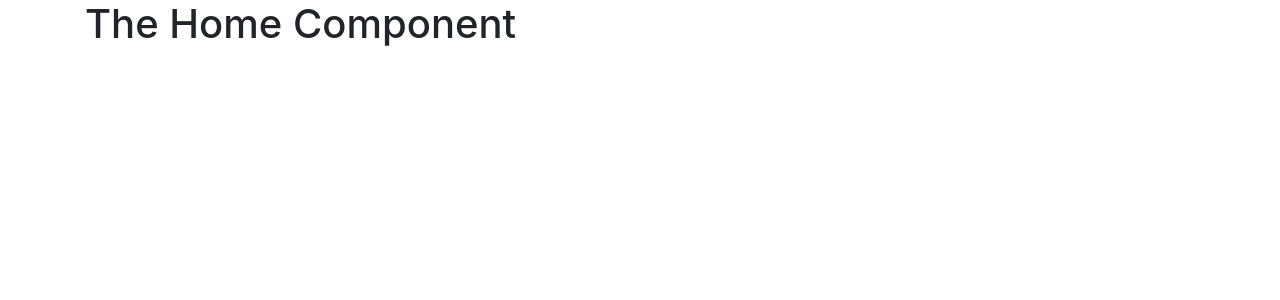
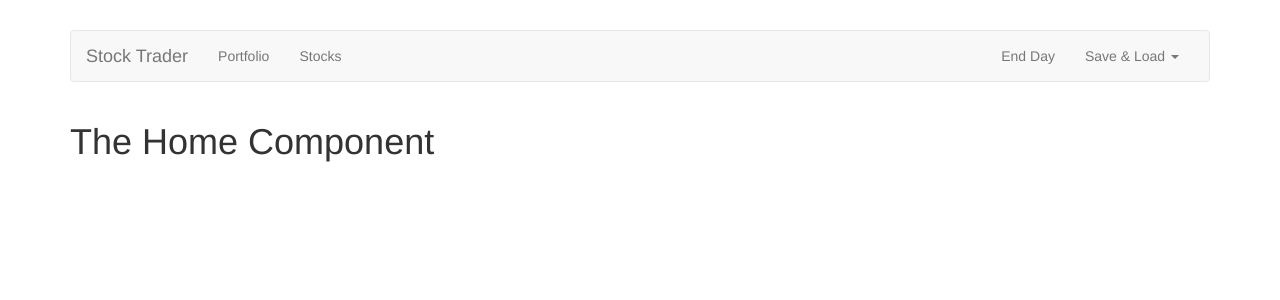
Before and after one commit to igorroncevic/vue-simple-stock-trading, a Vue app: page / in a window 1280 px wide. Shown: the top 300 px of the page. Built offline with nearby package versions, Linux system fonts and the light colour scheme.

Commit message:
Basic header implemented

```diff
--- a/package.json
+++ b/package.json
@@ -8,7 +8,7 @@
     "lint": "vue-cli-service lint"
   },
   "dependencies": {
-    "bootstrap": "^4.4.1",
+    "bootstrap": "^3.3.7",
     "core-js": "^3.6.4",
     "jquery": "^3.4.1",
     "popper": "^1.0.1",
--- a/src/App.vue
+++ b/src/App.vue
@@ -1,17 +1,27 @@
 <template>
   <div class="container">
-     <router-view></router-view>
+    <app-header></app-header>
+    <div class="row">
+      <div class="col-xs-12">
+        <router-view></router-view>
+      </div>
+    </div>
   </div>
 </template>
 
 <script>
+import Header from "./components/Header.vue";
 export default {
-
-}
+  components: {
+    appHeader: Header
+  }
+};
 </script>
 
 <style>
-@import'~bootstrap/dist/css/bootstrap.css';
+@import "~bootstrap/dist/css/bootstrap.css";
 
-
+body{
+   padding: 30px;
+}
 </style>
--- a/src/components/Header.vue
+++ b/src/components/Header.vue
@@ -1,15 +1,51 @@
 <template>
-  <div>
-     <h1>The Header Component</h1>
-  </div>
+  <nav class="navbar navbar-default">
+    <div class="container-fluid">
+      <div class="navbar-header">
+        <router-link to="/" class="navbar-brand">Stock Trader</router-link>
+      </div>
+
+      <div class="collapse navbar-collapse">
+        <ul class="nav navbar-nav">
+          <router-link to="/portfolio" activeClass="active" tag="li">
+            <a>Portfolio</a>
+          </router-link>
+          <router-link to="/stocks" activeClass="active" tag="li">
+            <a>Stocks</a>
+          </router-link>
+        </ul>
+        <ul class="nav navbar-nav navbar-right">
+          <li>
+            <a href="#">End Day</a>
+          </li>
+          <li class="dropdown">
+            <a
+              href="#"
+              class="dropdown-toggle nav-link"
+              data-toggle="dropdown"
+              role="button"
+              aria-haspopup="true"
+              aria-expanded="false"
+            >
+              Save & Load
+              <span class="caret"></span>
+            </a>
+            <div class="dropdown-menu">
+                <a class="dropdown-item" href="#">Save Data</a>
+                <a class="dropdown-item" href="#">Load Data</a>
+            </div>
+          </li>
+        </ul>
+      </div>
+    </div>
+  </nav>
 </template>
 
 <script>
 export default {
 
-}
+};
 </script>
 
 <style>
-
 </style>
```
Also changed, not shown: 1 other file (tests, documents, lock files or other folders).
